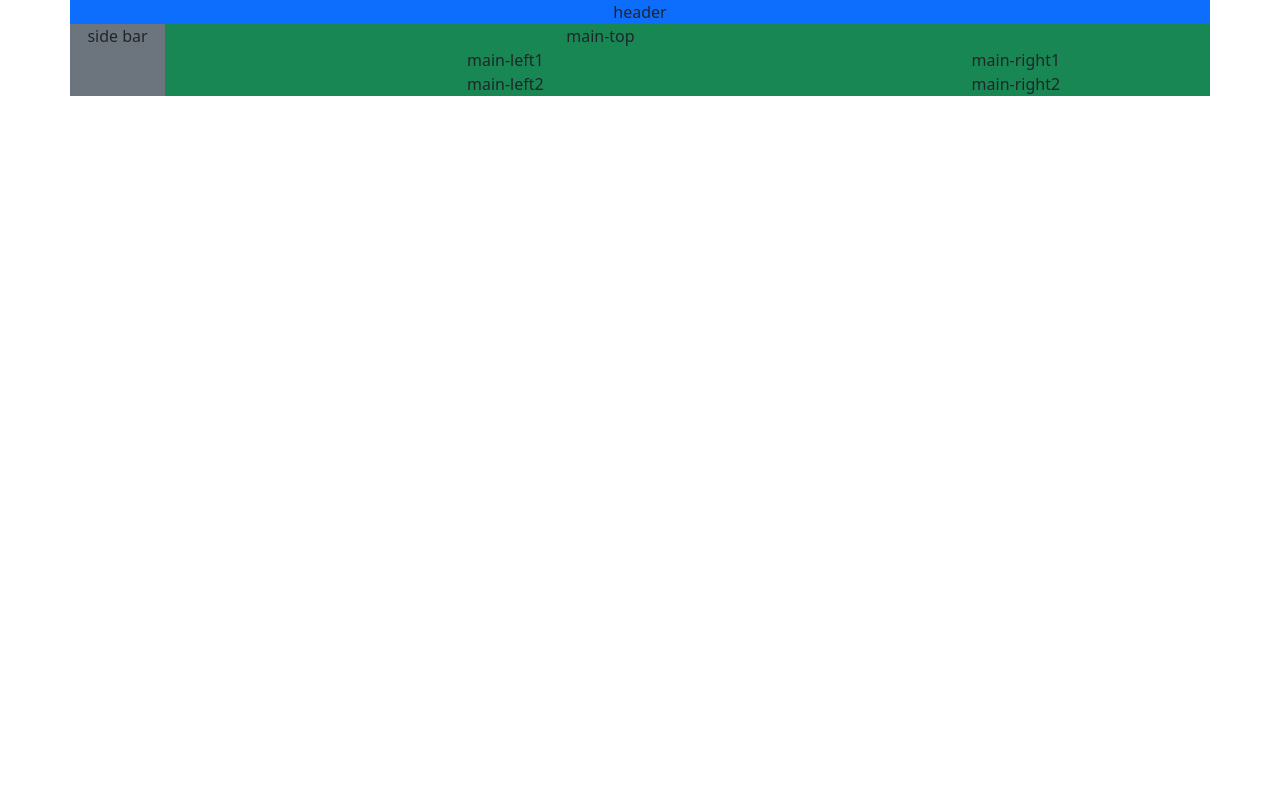
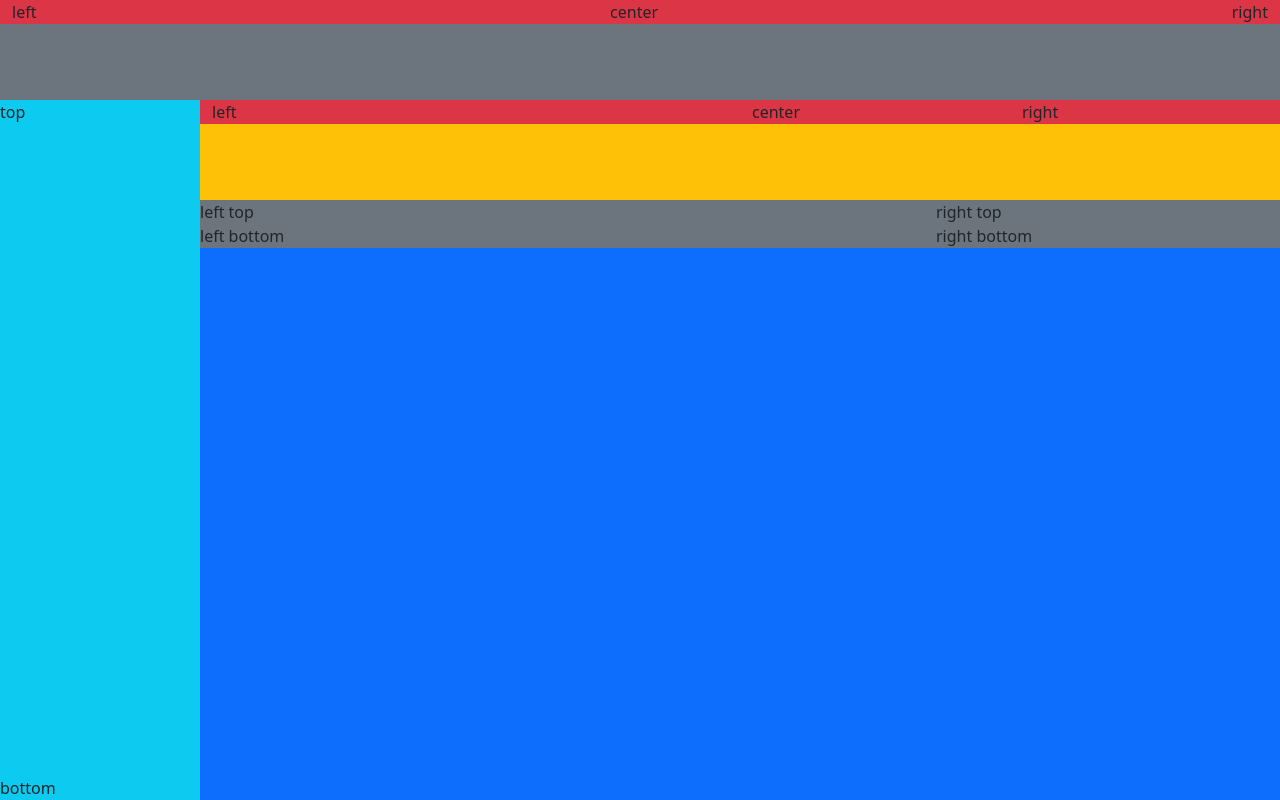
Before and after one commit to Gabr19/html-css-bootstrap-dashboard, a plain HTML site: page index.html in a window 1280 px wide. Drawn offline with nearby package versions, Linux system fonts and the light colour scheme.

Commit message:
fine struttura

```diff
--- a/css/style.css
+++ b/css/style.css
@@ -5,4 +5,40 @@
     box-sizing: border-box;
 }
 
-/*  */
+/* HEADER */
+header{
+    width: 100%;
+    height: 100px;
+}
+
+main{
+    width: 100vw;
+    height: calc(100vh - 100px);
+    display: flex;
+}
+
+main > aside{
+    width: 200px;
+    height: 100%;
+}
+
+#main-header {
+    width: calc(100% - 200px);
+    height: 100%;
+    overflow: auto;
+}
+
+
+/* MEDIA QUERY */
+
+@media all and (max-width: 992px) {
+    main > aside{
+        width: 100px;
+
+    }
+
+    #main-header {
+        width: calc(100% - 100px);
+
+    }
+}
--- a/index.html
+++ b/index.html
@@ -11,48 +11,55 @@
 
 </head>
 <body>
-    <div class="container text-center">
-        <!-- HEADER -->
-        <div class="row bg-primary">
-          <div class="col">
-            header
-          </div>
+
+    <!-- HEADER -->
+    <header class="bg-secondary">
+        <div class="container-fluid text-center">
+            <div class="row">
+                <div class="col-auto bg-danger">left</div>
+                <div class="col bg-danger">center</div>
+                <div class="col-auto bg-danger">right</div>
+            </div>
         </div>
+    </header>
 
+    <!-- MAIN -->
+    <main class="bg-dark">
+        <aside class="d-flex flex-column justify-content-between bg-info">
+            <div class="top">top</div>
+            <div class="bottom">bottom</div>
 
-        <div class="row justify-content-left  ">
-            <!-- SIDE BAR -->
-          <div class="col-2 col-md-1 col-sm-1 bg-secondary">
-            side bar
-          </div>
+        </aside>
 
-          <!-- MAIN -->
-          <div class="col-10 col-md-11 col-sm-11 bg-success">
-            <div class="row">
-                <div class="col-10">
-                    main-top
+        <section id="main-header" class="bg-primary">
+            <header  class="bg-warning">
+                <div class="container-fluid">
+                    <div class="row">
+                        <div class="col-12  col-lg-6 col-sm-4 bg-danger">left</div>
+                        <div class="col-12 col-lg-3 col-sm-4 bg-danger">center</div>
+                        <div class="col-12 order-first col-lg-3 col-sm-4 order-sm-3 bg-danger">right</div>
+                    </div>
                 </div>
-                <div class="row">
-                    <div class="col-lg-8 col-md-12 col-sm-12">
-                        <div>
-                            main-left1
+
+            </header>
+
+            <!-- MAIN -->
+            <section class="bg-secondary">
+                <container class="fluid">
+                    <div class="row">
+                        <div class="col-12 col-lg-8 ">
+                            <div class="box">left top</div>
+                            <div class="box">left bottom</div>
                         </div>
-                        <div>
-                            main-left2
+                        <div class="col-12 col-lg-4">
+                            <div class="box">right top</div>
+                            <div class="box">right bottom</div>
                         </div>
                     </div>
-                    <div class="col-lg-4 col-md-12 col-sm-12">
-                        <div>
-                            main-right1
-                        </div>
-                        <div>
-                            main-right2
-                        </div>
-                    </div>
-                </div>
-            </div>
-          </div>
-        </div>
-    </div>
+                </container>
+            </section>
+
+        </section>
+    </main>
 </body>
 </html>
```
